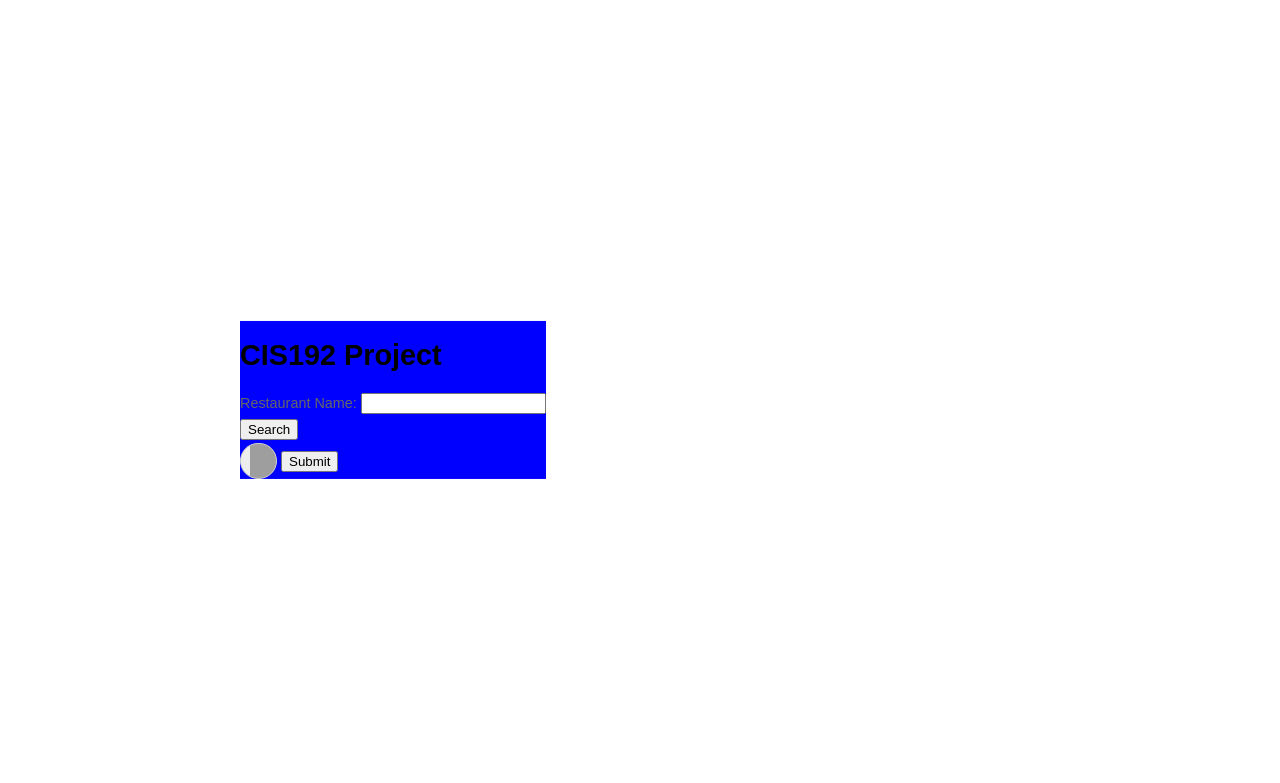
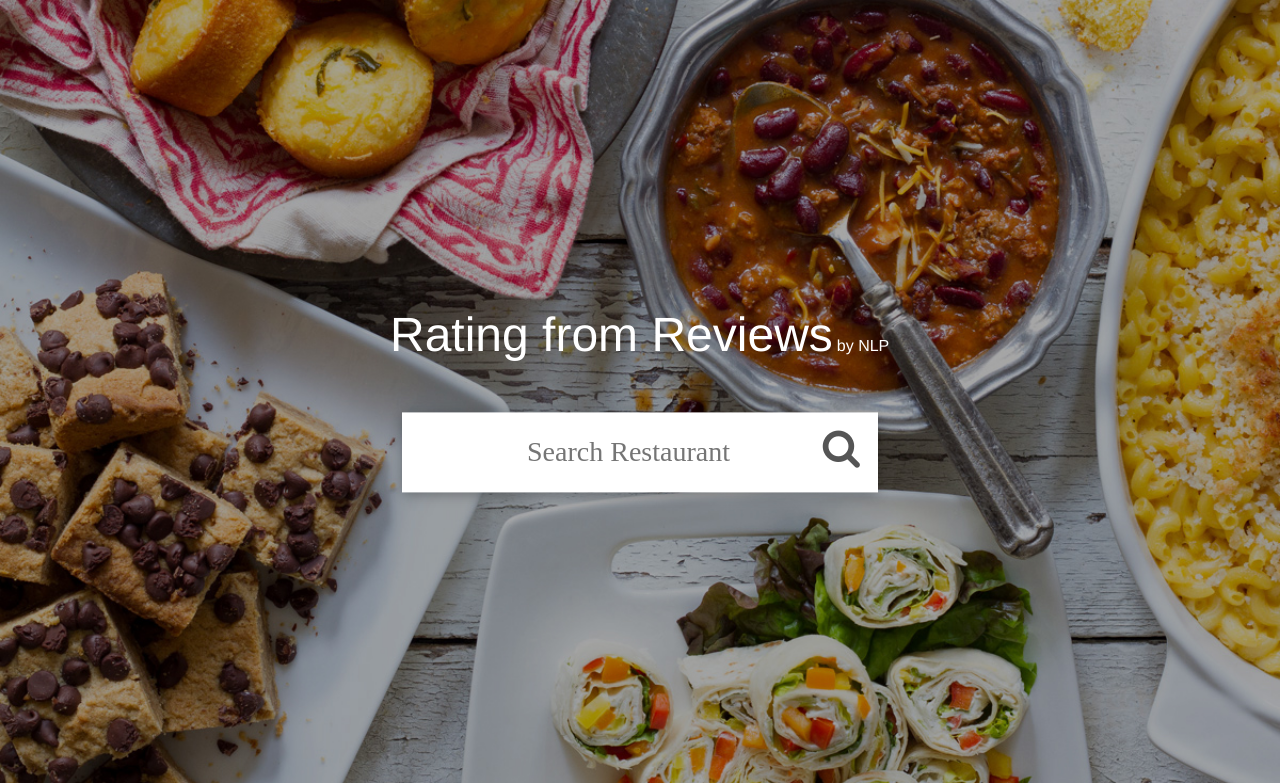
Before and after one commit to leeb2018/Python-Project, a Flask app: page / in a window 1280 px wide. Shown: the top 783 px of the page. Run offline with Flask 2, Linux system fonts and the light colour scheme; some libraries are stand-ins or nearby versions; grey boxes are pictures that could not be loaded.

Commit message:
html css

```diff
--- a/static/home.css
+++ b/static/home.css
@@ -1,103 +1,92 @@
-.form_container {
-	background-color: blue;
-	position: absolute;
-  	top: 50%;
-    transform: translateY(-50%);
+/* border-box */
+html { box-sizing: border-box; }
+*, *:before, *:after { box-sizing: inherit; }
+
+/* Undoes normalize.css setting box-sizing to content-box */
+input[type="search"] {
+  box-sizing: border-box;
 }
 
 body {
-	background: #fff;
-	color: #666;
-	font: 90%/180% Arial, Helvetica, sans-serif;
-	width: 800px;
-	max-width: 96%;
-	margin: 0 auto;
+  background: url(../images/background.jpg) no-repeat center center fixed;
+  -webkit-background-size: cover;
+  -moz-background-size: cover;
+  -o-background-size: cover;
+  background-size: cover;
 }
 
-a {
-	color: #69C;
-	text-decoration: none;
-}
-a:hover {
-	color: #F60;
-}
-h1 {
-	font: 1.7em;
-	line-height: 110%;
-	color: #000;
-}
-p {
-	margin: 0 0 20px;
+.content_container {
+    position: fixed;
+    top: 50%;
+    left: 50%;
+    -webkit-transform: translate(-50%, -50%);
+    transform: translate(-50%, -50%);
 }
 
-
-input {
-	outline: none;
-}
-input[type=search] {
-	-webkit-appearance: textfield;
-	-webkit-box-sizing: content-box;
-	font-family: inherit;
-	font-size: 100%;
-}
-input::-webkit-search-decoration,
-input::-webkit-search-cancel-button {
-	display: none;
+.container {
+  width: 500px;
+  margin: 50px auto;
 }
 
-
-input[type=search] {
-	background: #ededed url(http://static.tumblr.com/ftv85bp/MIXmud4tx/search-icon.png) no-repeat 9px center;
-	border: solid 1px #ccc;
-	padding: 9px 10px 9px 32px;
-	width: 55px;
-
-	-webkit-border-radius: 10em;
-	-moz-border-radius: 10em;
-	border-radius: 10em;
-
-	-webkit-transition: all .5s;
-	-moz-transition: all .5s;
-	transition: all .5s;
-}
-input[type=search]:focus {
-	width: 130px;
-	background-color: #fff;
-	border-color: #66CC75;
-
-	-webkit-box-shadow: 0 0 5px rgba(109,207,246,.5);
-	-moz-box-shadow: 0 0 5px rgba(109,207,246,.5);
-	box-shadow: 0 0 5px rgba(109,207,246,.5);
+.title_container {
+  width: 500px;
+  margin: 50px auto;
 }
 
-
-input:-moz-placeholder {
-	color: #999;
-}
-input::-webkit-input-placeholder {
-	color: #999;
+.title {
+  color: white;
+  text-align: right;
+  font-family: Helvetica, Sans-serif;
+  font-size: 3.0em;
 }
 
-/* Demo 2 */
-#demo-2 input[type=search] {
-	width: 15px;
-	padding-left: 10px;
-	color: transparent;
-	cursor: pointer;
+.sub_title {
+  color: white;
+  text-align: right;
+  font-family: Helvetica, Sans-serif;
+  font-size: 1.0em;
+
 }
-#demo-2 input[type=search]:hover {
-	background-color: #fff;
+
+.Search {
+  position: relative;
+  display: flex;
+  font-weight: 300;
+  font-size: 40px;
+  color: #555;
 }
-#demo-2 input[type=search]:focus {
-	width: 130px;
-	padding-left: 32px;
-	color: #000;
-	background-color: #fff;
-	cursor: auto;
+
+.Search-box {
+  flex: 1 0 auto;
+  margin: 0 12px;
+  padding: 8px 20px;
+  height: 80px;
+  border: 0;
+  font-family: Helvetica;
+  font-size: 0.7em;
+  text-align: center;
+  box-shadow: 0 3px 12px -1px rgba(0, 0, 0, .3);
+  transition: all .15s ease-in-out;
 }
-#demo-2 input:-moz-placeholder {
-	color: transparent;
+
+.Search-box::-webkit-input-placeholder {
+    font-family: Helvetica-Light;
 }
-#demo-2 input::-webkit-input-placeholder {
-	color: transparent;
+
+.Search-box:focus {
+  flex: 1 0 90%;
+  margin: 0;
+  outline: 0;
 }
+
+.Search-label {
+  position: absolute;
+  top: 14px;
+  right: 30px;
+  font-size: 40px;
+  transition: all .15s ease-in-out;
+}
+
+.Search-box:focus + .Search-label {
+  transform: translateX(12px);
+}
--- a/templates/home.html
+++ b/templates/home.html
@@ -1,22 +1,24 @@
 <!DOCTYPE html>
 <html>
-	<head>
+  <head>
 		<title>CIS192 Project</title>
 		<link rel="stylesheet" href="../static/home.css?q=1280549790"
    type="text/css" media="screen" charset="utf-8" />
-
+		<link rel="stylesheet" href="https://maxcdn.bootstrapcdn.com/font-awesome/4.4.0/css/font-awesome.min.css">
+  <link rel="stylesheet" href="https://cdnjs.cloudflare.com/ajax/libs/normalize/5.0.0/normalize.min.css">
 	</head>
-	<body>
-		<div class="form_container">
-			<h1>CIS192 Project</h1>
-			<form>
-				Restaurant Name: <input type="text" name="restaurant"><br>
-				<input type="submit" value="Search" formmethod="post" formaction="/result">
-			</form>
-			<form id="demo-2">
-				<input type="search" placeholder="Search">
-				<input type="submit" formmethod="post" formaction="/result"/>
-			</form>
-		</div>
-	</body>
+  <body>
+  <div class="content_container">
+<div class="title_container">
+        <text class="title">Rating from Reviews</text>
+        <text class="sub_title">by NLP</text>
+</div>
+<div class="container">
+  <form action="" class="Search">
+    <input class="Search-box" type="search" placeholder="Search Restaurant" onfocus="this.placeholder = ''" onblur = "this.placeholder = 'Search Restaurant'" formmethod="post" formaction="/result" id="Search-box" autocomplete="off">
+    <label class="Search-label" for="Search-box"><i class="fa fa-search"></i></label>
+  </form>
+</div>
+</div>
+  </body>
 </html>
```
Also changed, not shown: static/result.css (+42 -1 lines), templates/result.html (+14 -9 lines), images/background.jpg (added), images/refresh_btn.jpg (added).
